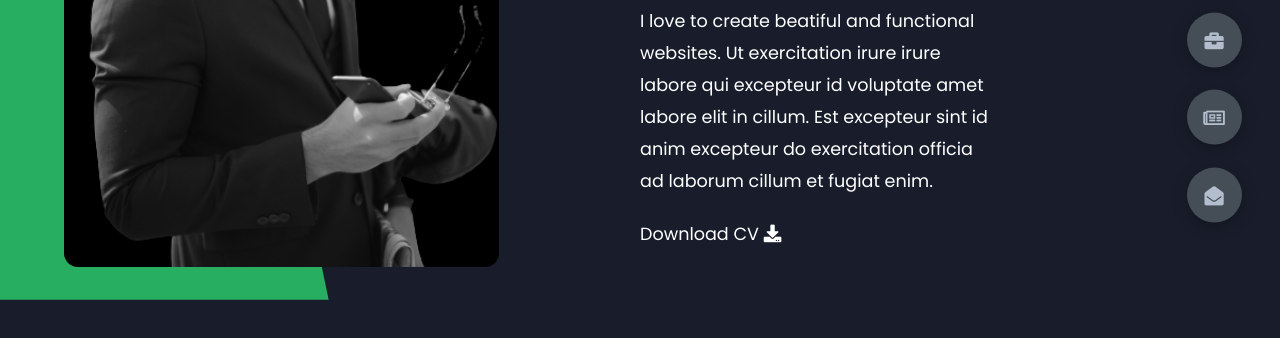
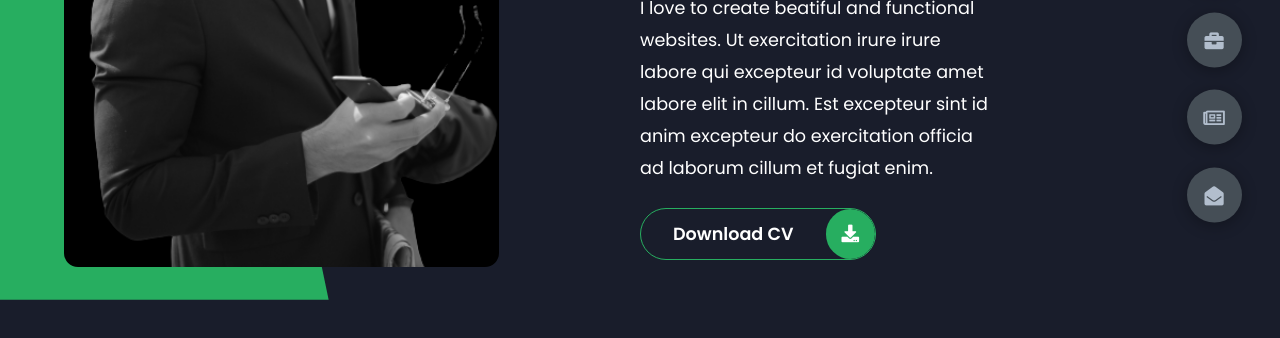
Before and after one commit to johnb123-a/Portafolio, a website: page index.html in a window 1280 px wide. Shown: the part 360-698 px from the top of the page. Drawn offline with Linux system fonts and the light colour scheme.

Commit message:
add styles in btn components

```diff
--- a/assets/styles/index.scss
+++ b/assets/styles/index.scss
@@ -1,3 +1,4 @@
 @import "./sass/base";
 @import "./sass/controlls";
 @import "./sass/layout/header";
+@import "./sass/components/btn";
--- /dev/null
+++ b/assets/styles/sass/components/_btn.scss
@@ -0,0 +1,49 @@
+.btn-container {
+  align-self: flex-start;
+  display: flex;
+}
+
+.main-btn {
+  align-items: center;
+  align-self: flex-start;
+  border-radius: 30px;
+  border: 1px solid var(--color-secondary);
+  color: inherit;
+  display: flex;
+  font-weight: 600;
+  overflow: hidden;
+  position: relative;
+
+  .btn-text {
+    padding: 0 2rem;
+  }
+
+  .btn-icon {
+    align-items: center;
+    background-color: var(--color-secondary);
+    border-radius: 50%;
+    display: flex;
+    justify-content: center;
+    padding: 1rem;
+  }
+
+  &::before {
+    content: "";
+    position: absolute;
+    right: 0;
+    top: 0;
+    transform: translateX(-100%);
+    transition: all 0.4s ease-in-out;
+    z-index: -1;
+  }
+
+  &:hover {
+    &::before {
+      background-color: var(--color-secondary);
+      height: 100%;
+      transform: translateX(0);
+      transition: all 0.4s ease-in-out;
+      width: 100%;
+    }
+  }
+}
```
Also changed, not shown: assets/styles/css/style.css.
